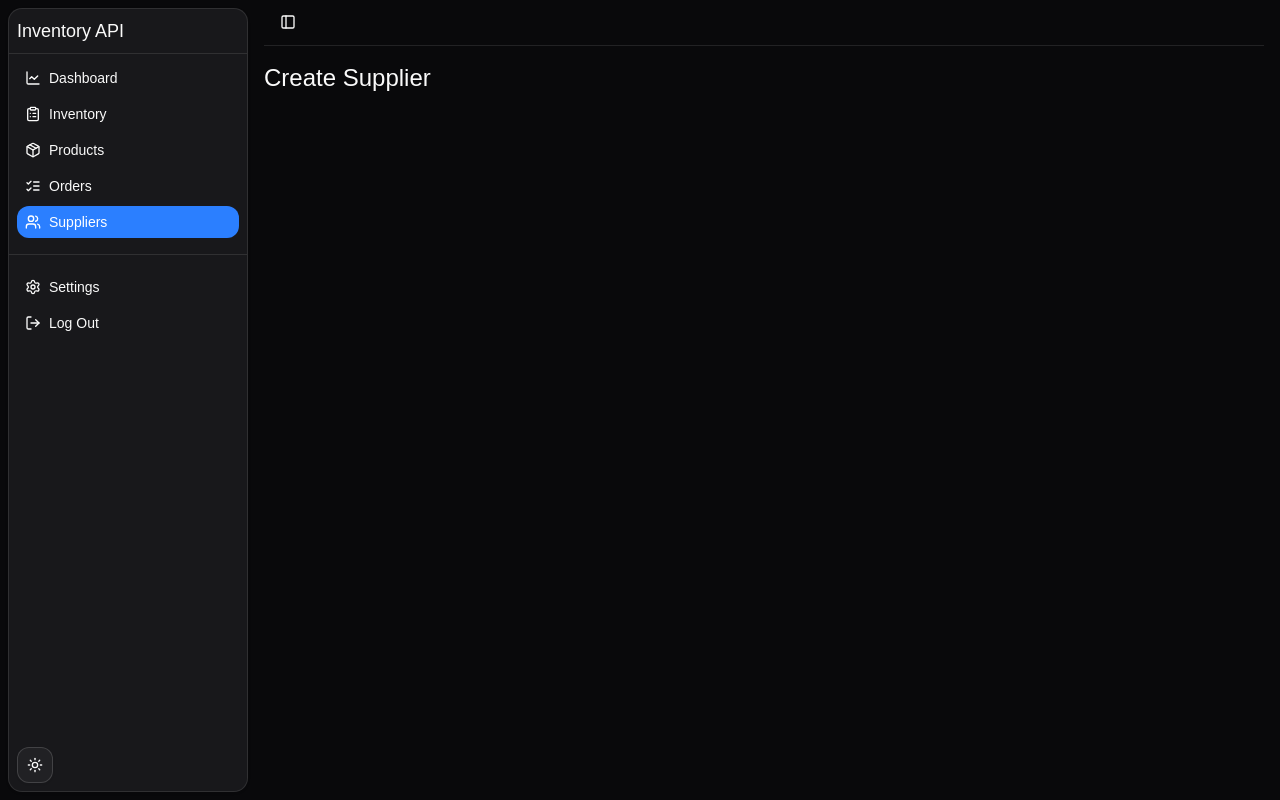
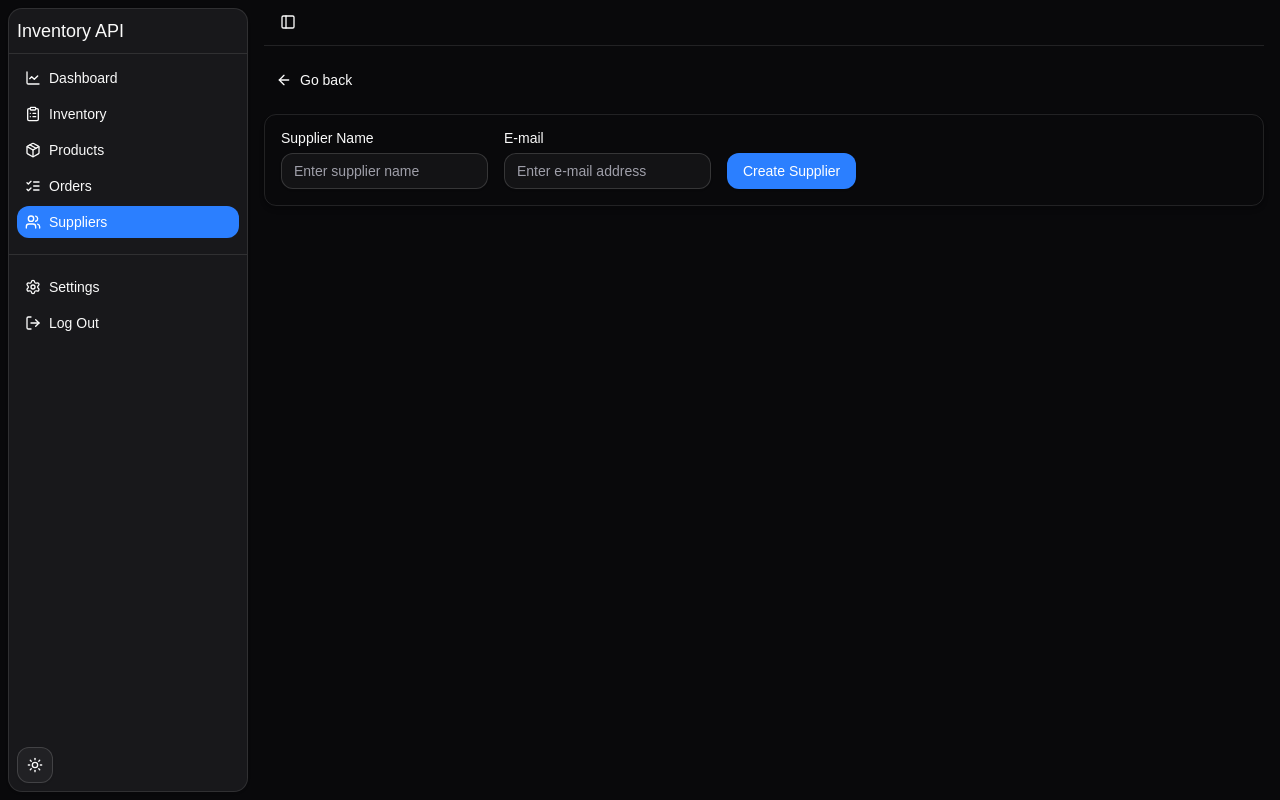
Before and after one commit to mrdsx/inventory-api, a Next.js app in the folder frontend/: page /suppliers/create in a window 1280 px wide. Built offline with nearby package versions, Linux system fonts and the light colour scheme.

Commit message:
feat(frontend/supplier): implement creating supplier

```diff
--- a/frontend/src/app/(pages)/(workspace)/suppliers/create/page.tsx
+++ b/frontend/src/app/(pages)/(workspace)/suppliers/create/page.tsx
@@ -1,5 +1,64 @@
-import { PageHeading } from "@/components";
+"use client";
+
+import { handleAPIFetch } from "@/app/lib";
+import { GoBackBtn } from "@/components";
+import { Button, Input, Label } from "@/components/ui";
+import { createSupplier, Supplier } from "@/features/supplier";
+import { useRef } from "react";
+import { toast } from "sonner";
 
 export default function CreateSupplierPage() {
-  return <PageHeading>Create Supplier</PageHeading>;
+  const nameInputRef = useRef<HTMLInputElement>(null);
+  const emailInputRef = useRef<HTMLInputElement>(null);
+
+  function handleSubmit(e: React.FormEvent) {
+    e.preventDefault();
+    handleAPIFetch(async () => {
+      if (nameInputRef.current === null || emailInputRef.current === null)
+        return;
+
+      const newSupplier: Supplier = {
+        name: nameInputRef.current.value,
+        contact_email: emailInputRef.current.value,
+      };
+      const response = await createSupplier(newSupplier);
+      toast.success(response.message);
+
+      nameInputRef.current.value = "";
+      emailInputRef.current.value = "";
+    });
+  }
+
+  return (
+    <>
+      <GoBackBtn />
+      <div className="card p-6">
+        <form onSubmit={handleSubmit}>
+          <div className="flex flex-col items-center gap-4 md:flex-row md:items-end">
+            <div className="space-y-2">
+              <Label htmlFor="name">Supplier Name</Label>
+              <Input
+                id="name"
+                type="text"
+                placeholder="Enter supplier name"
+                required
+                ref={nameInputRef}
+              />
+            </div>
+            <div className="space-y-2">
+              <Label htmlFor="email">E-mail</Label>
+              <Input
+                id="email"
+                type="email"
+                placeholder="Enter e-mail address"
+                required
+                ref={emailInputRef}
+              />
+            </div>
+            <Button type="submit">Create Supplier</Button>
+          </div>
+        </form>
+      </div>
+    </>
+  );
 }
--- a/frontend/src/app/lib/index.ts
+++ b/frontend/src/app/lib/index.ts
@@ -3,4 +3,4 @@ export { BASE_API_URL, ENDPOINTS } from "./api/constants";
 export * from "./constants";
 export { useParams } from "./hooks/useParams";
 export * from "./types";
-export { useValidateParams } from "./utils/useValidateParams";
+export * from "./utils";
--- a/frontend/src/app/lib/types/api.ts
+++ b/frontend/src/app/lib/types/api.ts
@@ -1,3 +1,7 @@
+export type BaseAPIResponse = {
+  message: string;
+};
+
 export type BaseAPIErrorResponse = {
   detail: string;
 };
--- a/frontend/src/app/lib/types/index.ts
+++ b/frontend/src/app/lib/types/index.ts
@@ -1,3 +1,3 @@
-export type { BaseAPIErrorResponse, PaginatedResponse } from "./api";
+export type * from "./api";
 export type { Path, Routes } from "./routing";
 export type { StatisticsItem } from "./statistics";
--- /dev/null
+++ b/frontend/src/app/lib/utils/error.ts
@@ -0,0 +1,17 @@
+"use client";
+
+import { toast } from "sonner";
+
+export async function handleAPIFetch(
+  callbackFn: () => void | Promise<void>,
+): Promise<void> {
+  try {
+    await callbackFn();
+  } catch (error) {
+    if (error instanceof Error) {
+      toast.error(error.message);
+      console.error(error.message);
+    }
+    console.error(error);
+  }
+}
--- /dev/null
+++ b/frontend/src/app/lib/utils/index.ts
@@ -0,0 +1,2 @@
+export { handleAPIFetch } from "./error";
+export { useValidateParams } from "./useValidateParams";
--- a/frontend/src/features/supplier/index.ts
+++ b/frontend/src/features/supplier/index.ts
@@ -1,3 +1,3 @@
 export { useGetSuppliersQuery } from "./hooks/useGetSuppliersQuery";
-export { getSuppliers } from "./services/supplier";
+export * from "./services/supplier";
 export * from "./types";
--- a/frontend/src/features/supplier/services/supplier.ts
+++ b/frontend/src/features/supplier/services/supplier.ts
@@ -1,5 +1,5 @@
-import { apiClient, ENDPOINTS } from "@/app/lib";
-import { PaginatedSuppliersResponse } from "../types";
+import { apiClient, BaseAPIResponse, ENDPOINTS } from "@/app/lib";
+import { PaginatedSuppliersResponse, Supplier } from "../types";
 
 export async function getSuppliers(
   page: number = 1,
@@ -9,3 +9,17 @@ export async function getSuppliers(
     `${ENDPOINTS.suppliers}?page=${page}&size=${itemsPerPage}`,
   );
 }
+
+export async function createSupplier(supplier: Supplier) {
+  return await apiClient<BaseAPIResponse>(
+    ENDPOINTS.suppliers,
+    {
+      body: JSON.stringify(supplier),
+      headers: {
+        "Content-Type": "application/json",
+      },
+      method: "POST",
+    },
+    "Failed to create supplier",
+  );
+}
--- a/frontend/src/features/supplier/types.ts
+++ b/frontend/src/features/supplier/types.ts
@@ -1,9 +1,12 @@
 import { PaginatedResponse } from "@/app/lib";
 
-export type SupplierResponse = {
-  id: number;
+export type Supplier = {
   name: string;
   contact_email: string;
 };
 
+export type SupplierResponse = {
+  id: number;
+} & Supplier;
+
 export type PaginatedSuppliersResponse = PaginatedResponse<SupplierResponse[]>;
```
